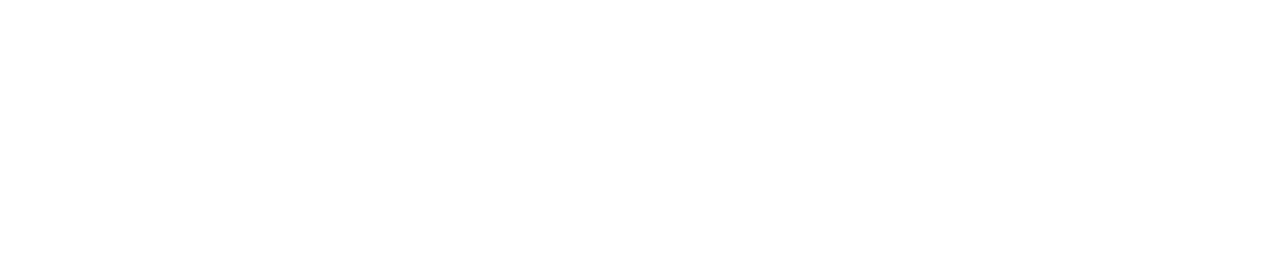
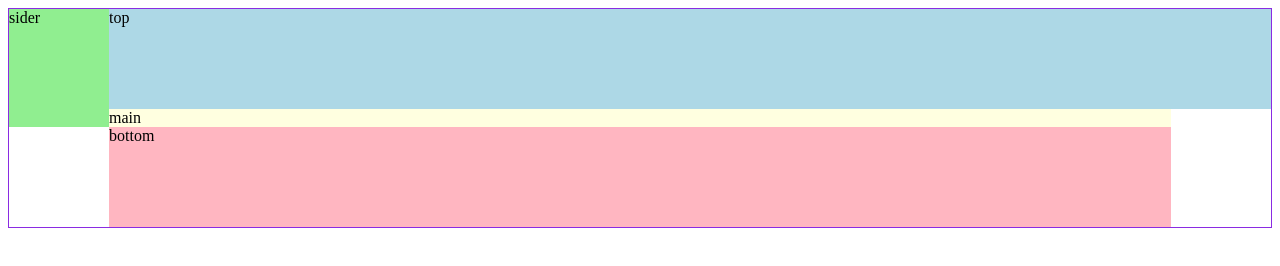
Before and after one commit to thalsi/css, a website: page src/Module 5-Layout Systems/4-grid/index.html in a window 1280 px wide. Drawn offline with Linux system fonts and the light colour scheme.

Commit message:
docs: grid area

```diff
--- a/src/Module 5-Layout Systems/4-grid/index.css
+++ b/src/Module 5-Layout Systems/4-grid/index.css
@@ -0,0 +1,30 @@
+.dashboard {
+  border: 1px solid blueviolet;
+  display: grid;
+  grid-template-columns: 100px 1fr 100px; /* Using fr unit for flexibility */
+  grid-template-rows: 100px 1fr 100px;
+  grid-template-areas:
+    'sider header header'
+    'sider main .'
+    '. footer .';
+}
+
+.header {
+  grid-area: header;
+  background: lightblue;
+}
+
+.sider {
+  grid-area: sider;
+  background: lightgreen;
+}
+
+.main {
+  grid-area: main;
+  background: lightyellow;
+}
+
+.footer {
+  grid-area: footer;
+  background: lightpink;
+}
--- a/src/Module 5-Layout Systems/4-grid/index.html
+++ b/src/Module 5-Layout Systems/4-grid/index.html
@@ -4,6 +4,15 @@
     <meta charset="UTF-8" />
     <meta name="viewport" content="width=device-width, initial-scale=1.0" />
     <title>Document</title>
+
+    <link rel="stylesheet" href="index.css" />
   </head>
-  <body></body>
+  <body>
+    <div class="dashboard">
+      <div class="header">top</div>
+      <div class="sider">sider</div>
+      <div class="main">main</div>
+      <div class="footer">bottom</div>
+    </div>
+  </body>
 </html>
```
Also changed, not shown: src/Module 5-Layout Systems/4-grid/index.md (+13 -0 lines).
